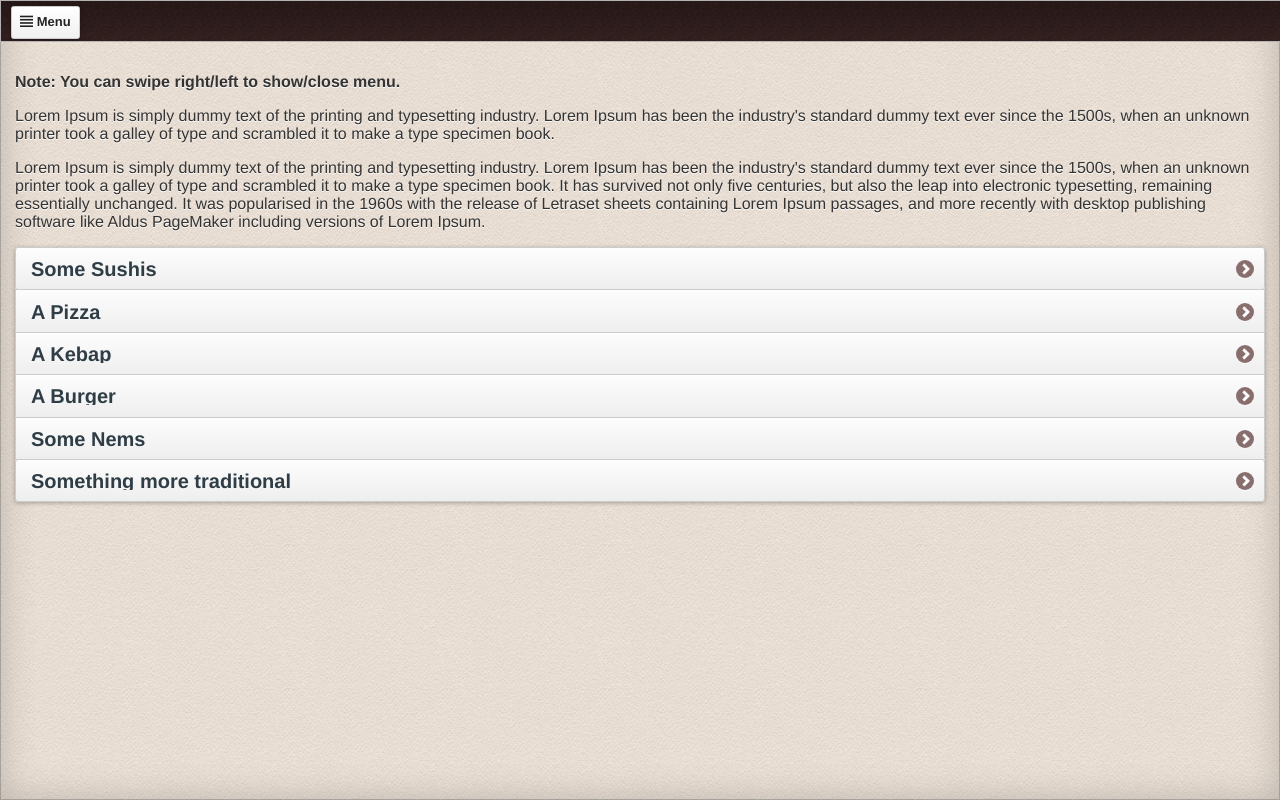
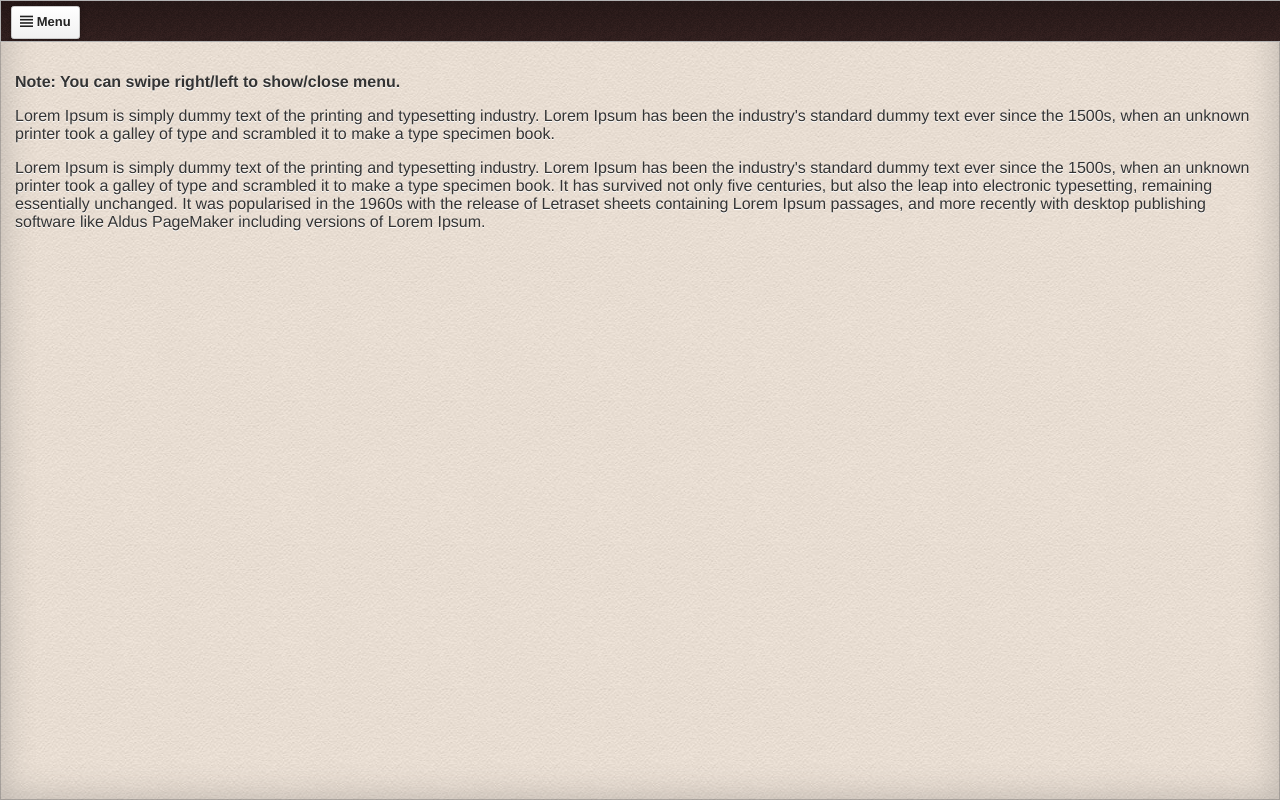
Before and after one commit to GarySwift/pizza_app, a PHP site: page / in a window 1280 px wide. Run offline with PHP 8.4, Linux system fonts and the light colour scheme.

Commit message:
removed index page items

```diff
--- a/index.php
+++ b/index.php
@@ -13,14 +13,7 @@
 		<p>Lorem Ipsum is simply dummy text of the printing and typesetting industry. Lorem Ipsum has been the industry's standard dummy text ever since the 1500s, when an unknown printer took a galley of type and scrambled it to make a type specimen book. </p>
 
         <p>Lorem Ipsum is simply dummy text of the printing and typesetting industry. Lorem Ipsum has been the industry's standard dummy text ever since the 1500s, when an unknown printer took a galley of type and scrambled it to make a type specimen book. It has survived not only five centuries, but also the leap into electronic typesetting, remaining essentially unchanged. It was popularised in the 1960s with the release of Letraset sheets containing Lorem Ipsum passages, and more recently with desktop publishing software like Aldus PageMaker including versions of Lorem Ipsum.</p>
-		<ul data-role="listview" data-inset="true" >
-          <li><a href="choose_town.html" data-transition="slidedown"><h3> Some Sushis</h3></a></li>
-          <li><a href="choose_town.html"  data-transition="slidedown"><h3> A Pizza </h3></a></li>
-          <li><a href="choose_town.html"  data-transition="slidedown"><h3> A Kebap</h3></a></li>
-          <li><a href="choose_town.html"  data-transition="slidedown"><h3> A Burger</h3></a></li>
-          <li><a href="choose_town.html"  data-transition="slidedown"><h3> Some Nems </h3></a></li>
-          <li><a href="choose_town.html"  data-transition="slidedown"><h3> Something more traditional</h3></a></li>
-        </ul>
+
 <?php
 	/******** End of home page ***********/
 	generatePageFoot();
```
